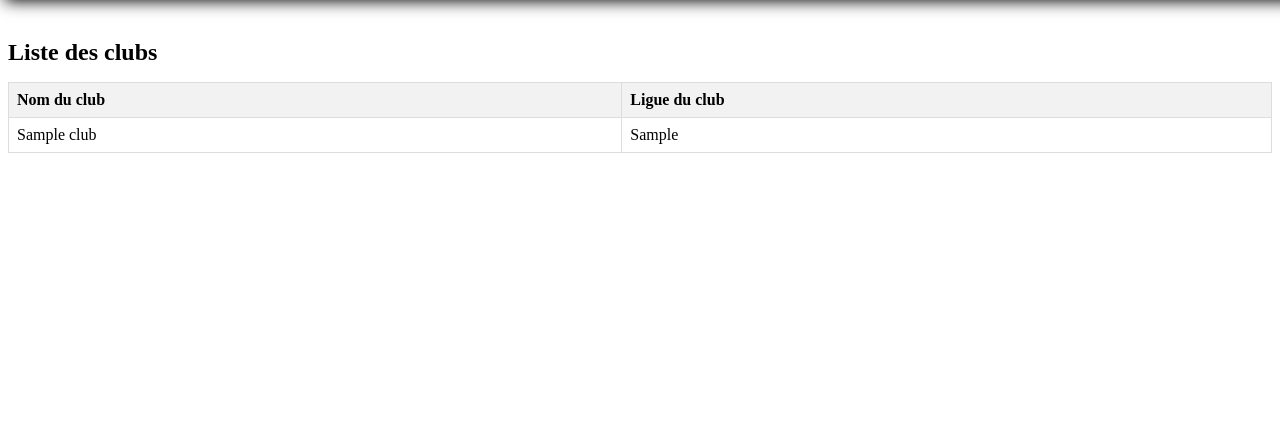
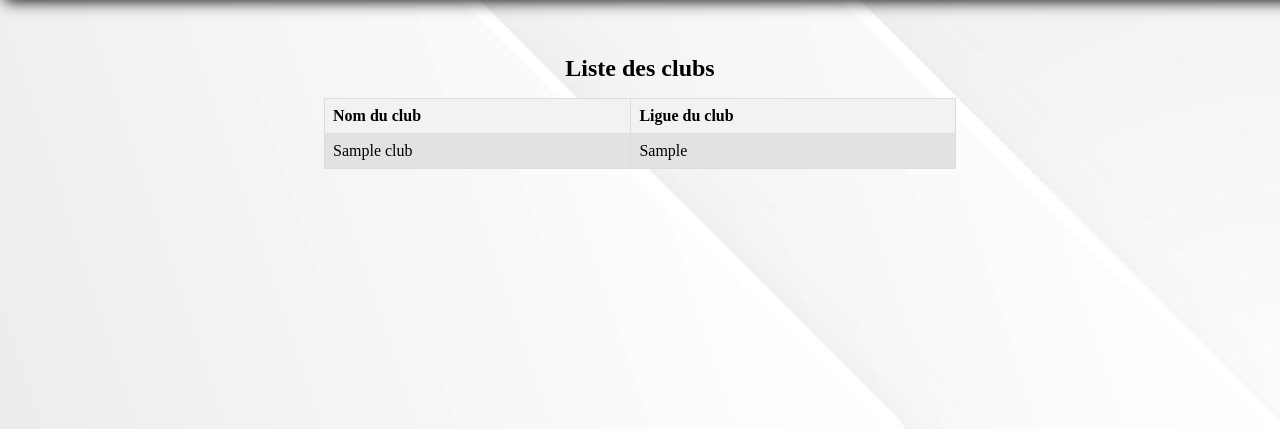
Before and after one commit to Paul-berne/Site-foot, a PHP site: page /listedeclub in a window 1280 px wide. Shown: the part 61-490 px from the top of the page. Run offline with PHP 8.4, Linux system fonts and the light colour scheme; tables that the repository leaves empty or names only in its code hold one stand-in row (values such as "Sample post"); some libraries are stand-ins or nearby versions.

Commit message:
Mise a jour des fichiers modifie

```diff
--- a/css/style_Acceuil.css
+++ b/css/style_Acceuil.css
@@ -1,6 +1,6 @@
 body {
     font-family: Arial, sans-serif;
-    background-image: url('../img/football-scene.jpg');
+    background-image: url('../img/stade-football-nuit-generative-ai.jpg');
     background-size: cover;
     background-position: center;
     background-repeat: no-repeat;
--- a/css/style_inscription.css
+++ b/css/style_inscription.css
@@ -13,7 +13,11 @@ h1{
 }
 /* Style du corps de la page */
 body {
-    background-color: #f0f0f0;
+    background-size: cover;
+    background-position: center;
+    background-repeat: no-repeat;
+
+    background-image: url(../img/12628435_5026563.jpg);
     display: flex;
     justify-content: center;
     align-items: center;
--- a/css/style_liste_club.css
+++ b/css/style_liste_club.css
@@ -1,5 +1,14 @@
+body {
+    background-image: url(../img/15518074_5594016.jpg);
+    margin-top: 100px;
+    text-align: center;
+    display: flex;
+    flex-direction: column;
+    align-items: center;
+}
+
 table {
-    width: 100%;
+    width: 50%;
     border-collapse: collapse;
     margin-bottom: 20px;
 }
@@ -14,10 +23,11 @@ th {
     background-color: #f2f2f2;
 }
 
+td{
+    background-color: rgb(226, 226, 226);
+}
+
 /* Style pour l'en-tête */
 h1 {
     font-size: 24px;
 }
-body{
-    margin-top: 100px;
-}
```
Also changed, not shown: css/style_header.css (line endings or trailing spaces), img/12628435_5026563.jpg (added), img/15518074_5594016.jpg (added), img/football-scene.jpg (deleted), img/stade-football-nuit-generative-ai.jpg (added).
